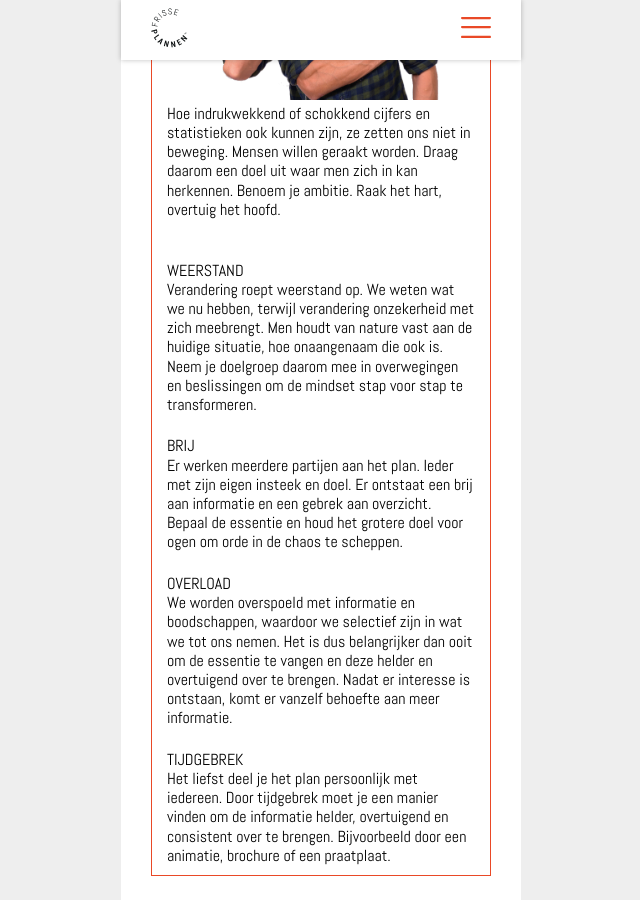
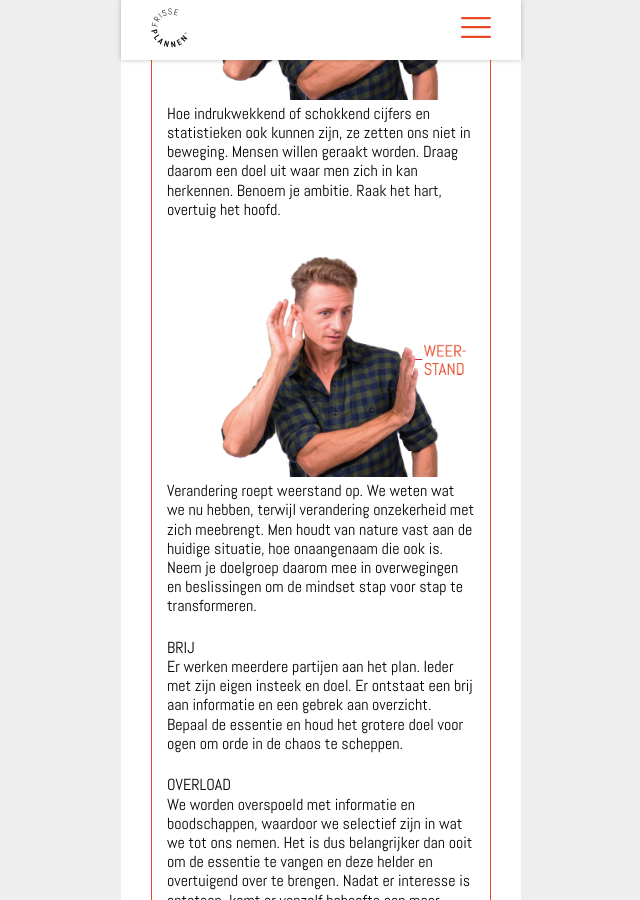
Before and after one commit to jhvanderschee/carli_d, a Jekyll site: the page built from _posts/2019-01-02-blog-7-valkuilen.md, in a window 1280 px wide and 900 px high, scrolled down 1255 px. Shown: the whole window, without its empty margins (319-959 px from the left). Built offline with Jekyll 4.4.1, drawn with Linux system fonts in a browser that asks for light colours.

Commit message:
Updated 2 files via CloudCannon

```diff
--- a/_posts/2019-01-02-blog-7-valkuilen.md
+++ b/_posts/2019-01-02-blog-7-valkuilen.md
@@ -14,7 +14,7 @@
 
 ![](/uploads/blog-valkuilen-34.png)<br>Hoe indrukwekkend of schokkend cijfers en statistieken ook kunnen zijn, ze zetten ons niet in beweging. Mensen willen geraakt worden. Draag daarom een doel uit waar men zich in kan herkennen. Benoem je ambitie. Raak het hart, overtuig het hoofd. &nbsp;
 
-<br>WEERSTAND<br>Verandering roept weerstand op. We weten wat we nu hebben, terwijl verandering onzekerheid met zich meebrengt. Men houdt van nature vast aan de huidige situatie, hoe onaangenaam die ook is. Neem je doelgroep daarom mee in overwegingen en beslissingen om de mindset stap voor stap te transformeren.&nbsp;
+![](/uploads/blog-valkuilen-35.png)<br>Verandering roept weerstand op. We weten wat we nu hebben, terwijl verandering onzekerheid met zich meebrengt. Men houdt van nature vast aan de huidige situatie, hoe onaangenaam die ook is. Neem je doelgroep daarom mee in overwegingen en beslissingen om de mindset stap voor stap te transformeren.&nbsp;
 
 BRIJ<br>Er werken meerdere partijen aan het plan. Ieder met zijn eigen insteek en doel. Er ontstaat een brij aan informatie en een gebrek aan overzicht. Bepaal de essentie en houd het grotere doel voor ogen om orde in de chaos te scheppen.
 
```
Also changed, not shown: uploads/blog-valkuilen-35.png (added).
